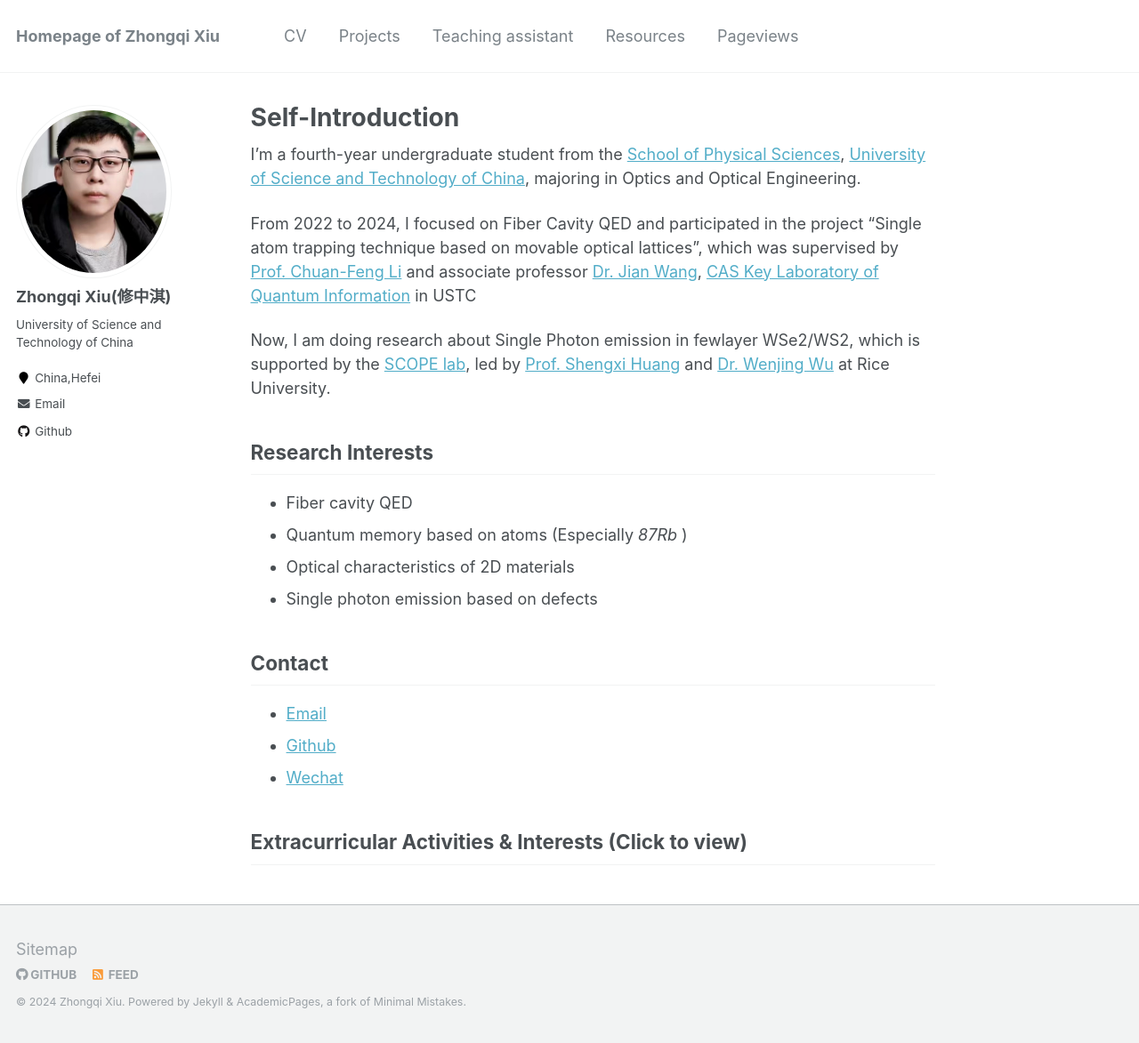
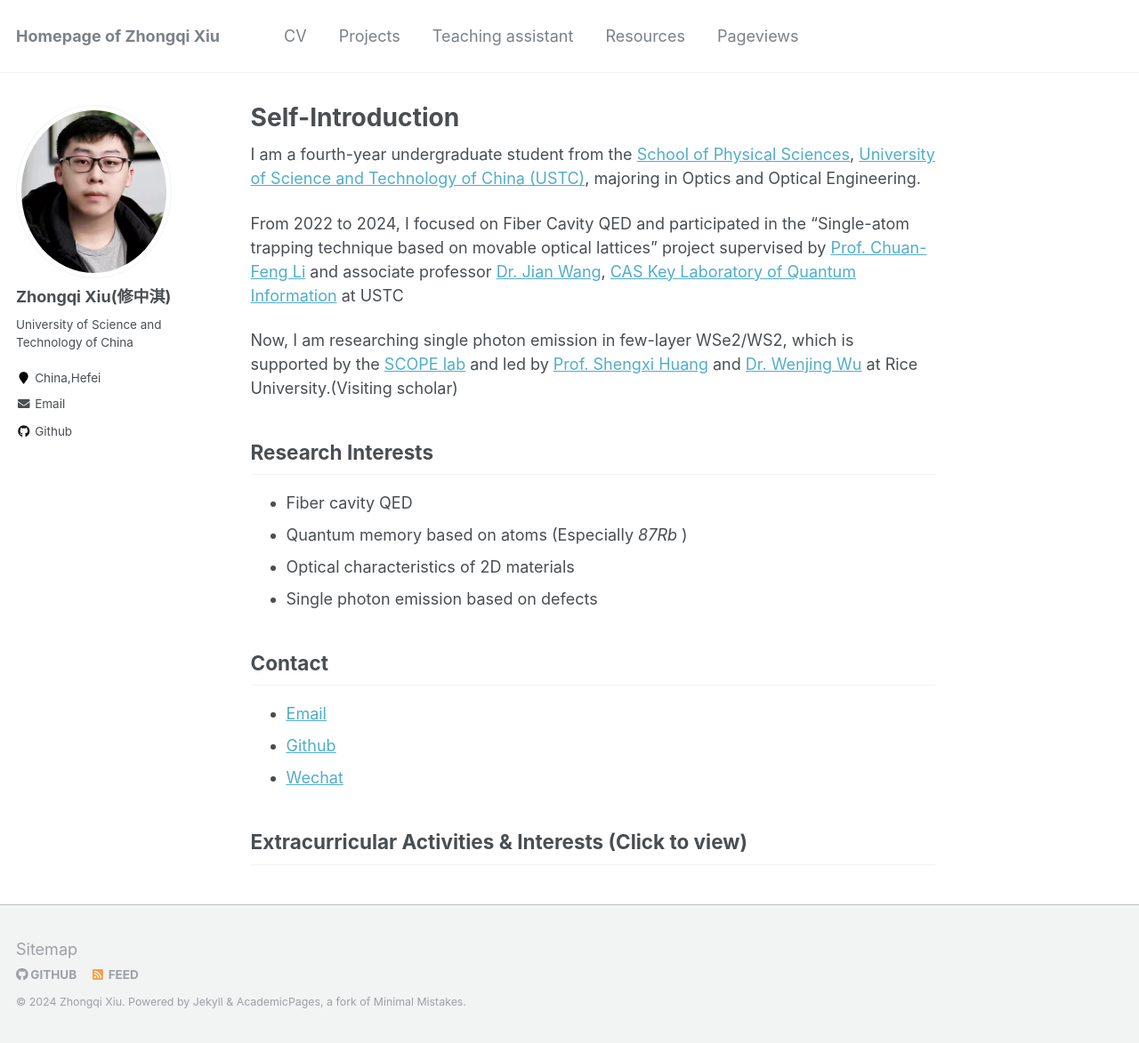
Before and after one commit to k-telux/k-telux.github.io, a Jekyll site: the page built from _pages/about.md, in a window 1280 px wide and 1173 px high. Shown: the whole window at 89% size. Built offline with Jekyll 4.4.1, drawn with Linux system fonts in a browser that asks for light colours.

Commit message:
update sop

```diff
--- a/_pages/about.md
+++ b/_pages/about.md
@@ -8,11 +8,11 @@ redirect_from:
   - /about.html
 ---
 
-I'm a fourth-year undergraduate student from the [School of Physical Sciences](https://en.physics.ustc.edu.cn/), [University of Science and Technology of China](https://en.ustc.edu.cn/), majoring in Optics and Optical Engineering.
+I am a fourth-year undergraduate student from the [School of Physical Sciences](https://en.physics.ustc.edu.cn/), [University of Science and Technology of China (USTC)](https://en.ustc.edu.cn/), majoring in Optics and Optical Engineering.
 
-From 2022 to 2024, I focused on Fiber Cavity QED and participated in the project "Single atom trapping technique based on movable optical lattices", which was supervised by [Prof. Chuan-Feng Li](http://lqcc.ustc.edu.cn/cfli/) and associate professor [Dr. Jian Wang](https://faculty.ustc.edu.cn/wangjian1), [CAS Key Laboratory of Quantum Information](https://lqcc.ustc.edu.cn/) in USTC
+From 2022 to 2024, I focused on Fiber Cavity QED and participated in the "Single-atom trapping technique based on movable optical lattices" project supervised by [Prof. Chuan-Feng Li](http://lqcc.ustc.edu.cn/cfli/) and associate professor [Dr. Jian Wang](https://faculty.ustc.edu.cn/wangjian1), [CAS Key Laboratory of Quantum Information](https://lqcc.ustc.edu.cn/) at USTC
 
-Now, I am doing research about Single Photon emission in fewlayer WSe2/WS2, which is supported by the [SCOPE lab](https://scopelab.rice.edu/), led by [Prof. Shengxi Huang](https://profiles.rice.edu/faculty/shengxi-huang) and [Dr. Wenjing Wu](https://scholar.google.com/citations?user=lm68m7kAAAAJ) at Rice University.
+Now, I am researching single photon emission in few-layer WSe2/WS2, which is supported by the [SCOPE lab](https://scopelab.rice.edu/) and led by [Prof. Shengxi Huang](https://profiles.rice.edu/faculty/shengxi-huang) and [Dr. Wenjing Wu](https://scholar.google.com/citations?user=lm68m7kAAAAJ) at Rice University.(Visiting scholar)
 
 ## Research Interests
 - Fiber cavity QED
```
Also changed, not shown: assets/Apply/materials/SOP/Brainstorming.md (+3 -2 lines), assets/Apply/materials/SOP/statement_v0.md (added, +1 -0 lines), assets/Apply/materials/SOP/structure.md (added, +22 -0 lines), assets/Apply/materials/SOP/v0.txt (added, +25 -0 lines), 2 other files.
